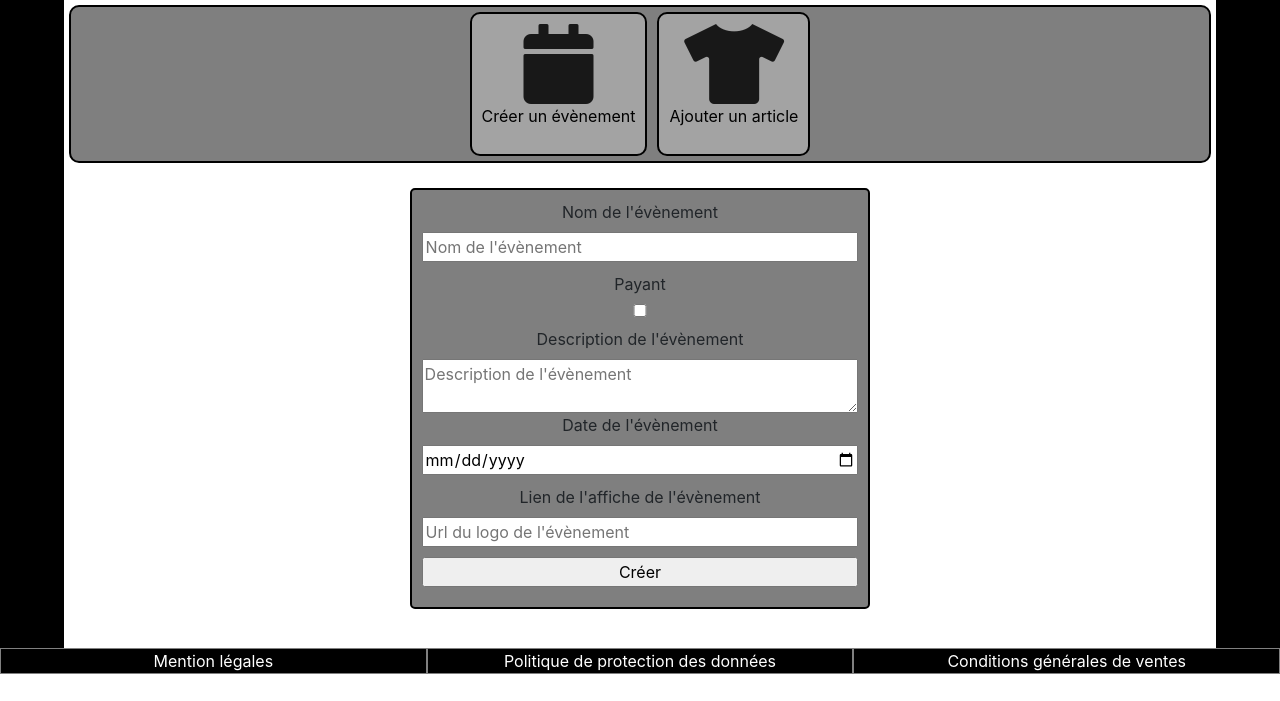
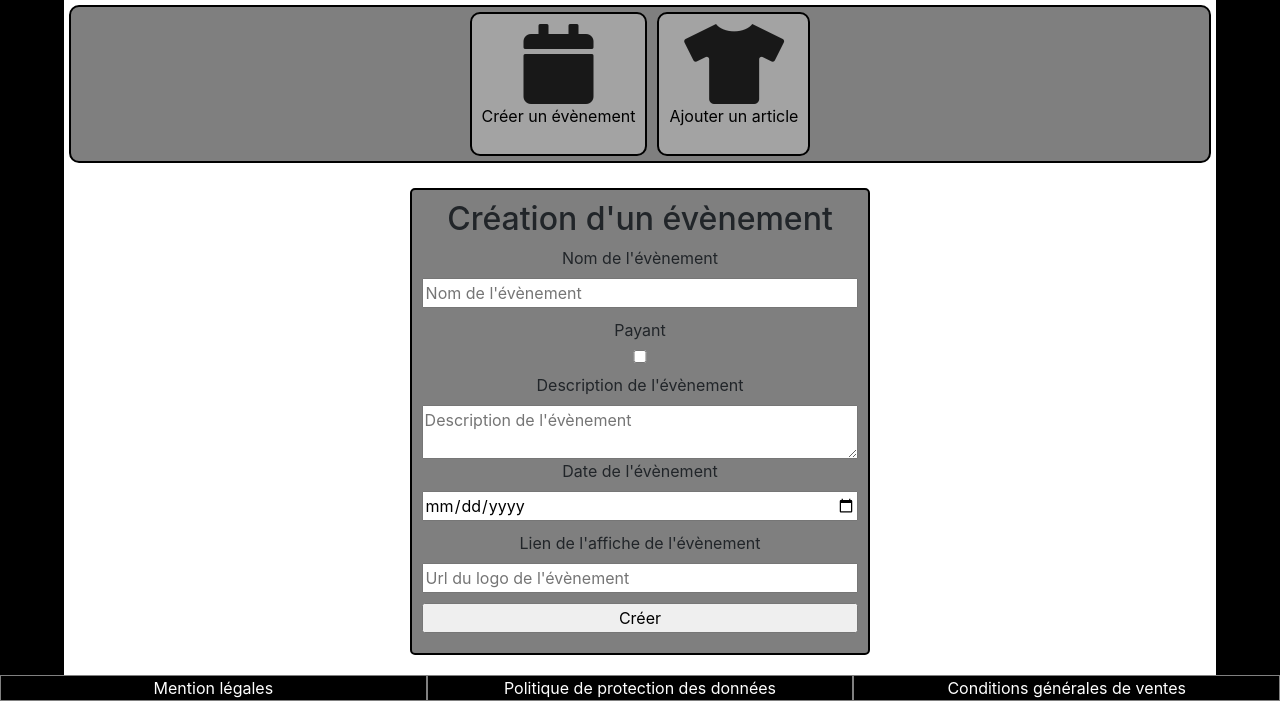
Before and after one commit to WaroteJ/web_Project, a PHP site: page /admin.php?page=newEvent in a window 1280 px wide. Shown: the part 126-827 px from the top of the page. Before the commit the page ends 800 px from the top, so only its background shows below. Run offline with PHP 8.4, Linux system fonts and the light colour scheme; the visitor is signed in with stand-in values (Sample User, id 1).

Commit message:
secured the form

```diff
--- a/php/bo/newEvent.php
+++ b/php/bo/newEvent.php
@@ -34,6 +34,7 @@
     }
 ?>
 <form class="add_element" action="" method="post">
+    <h2>Création d'un évènement</h2>
     <label for="nom">Nom de l'évènement</label>
     <input type="text" name="nom" id="nom" placeholder="Nom de l'évènement" required>
     <label for="payant">Payant </label>
```
